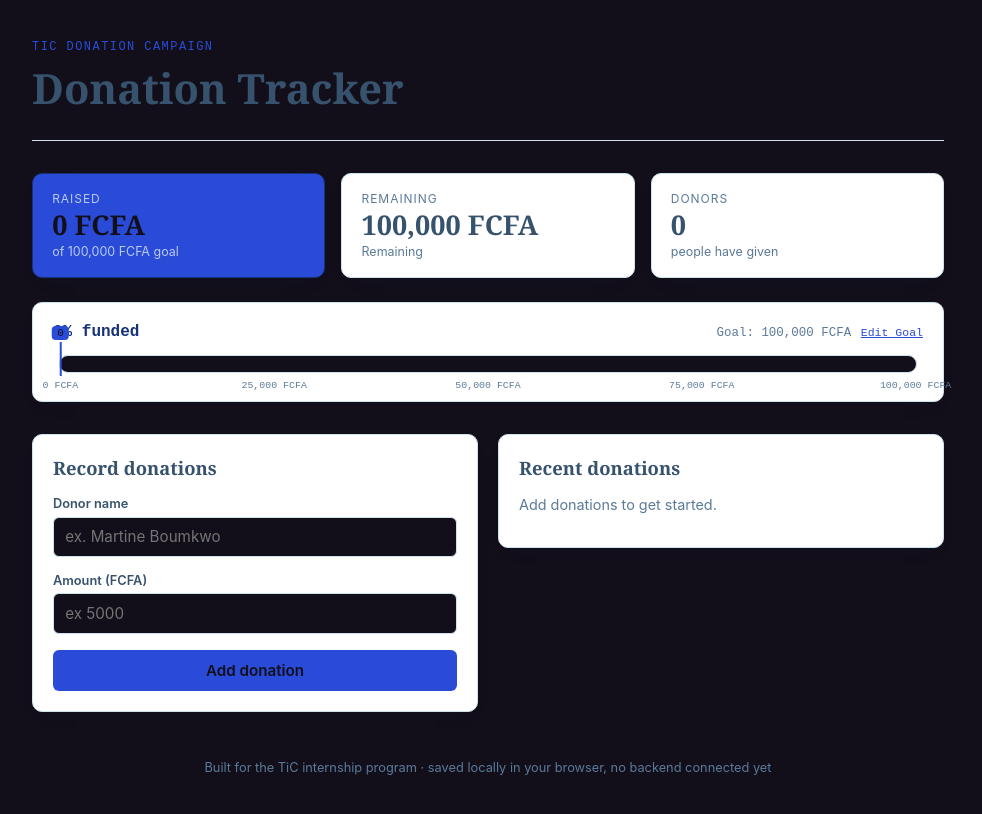
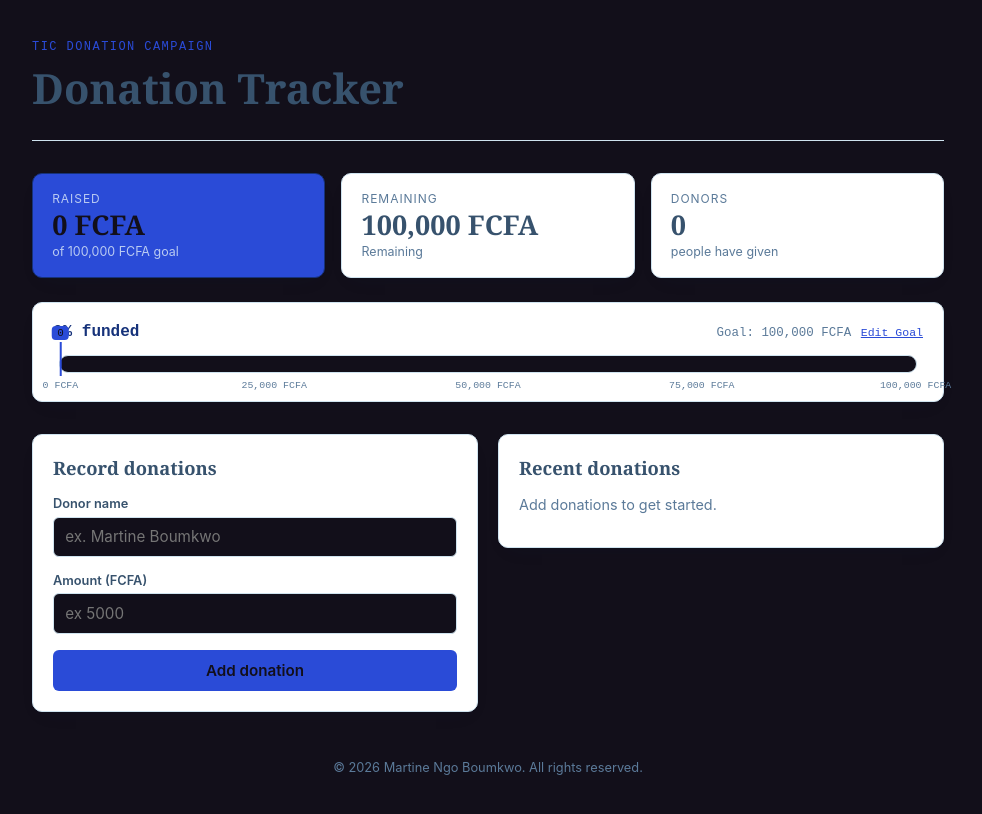
Before and after one commit to martinengo2108-collab/Learning_React_Js, a React (Vite) app: page / in a window 1280 px wide. Shown: the top 814 px of the page, without its empty margins (152-1134 px from the left). Built offline with nearby package versions, Linux system fonts and the light colour scheme.

Commit message:
formatting documents

```diff
--- a/src/App.jsx
+++ b/src/App.jsx
@@ -73,8 +73,8 @@ export default function App() {
                 onUpdateGoal={upDateGoal}
             />
             <footer className="app-footer">
-                Built for the TiC internship program &middot; saved locally in
-                your browser, no backend connected yet
+
+                  &copy; {new Date().getFullYear()} Martine Ngo Boumkwo. All rights reserved.
             </footer>
         </div>
     )
```
